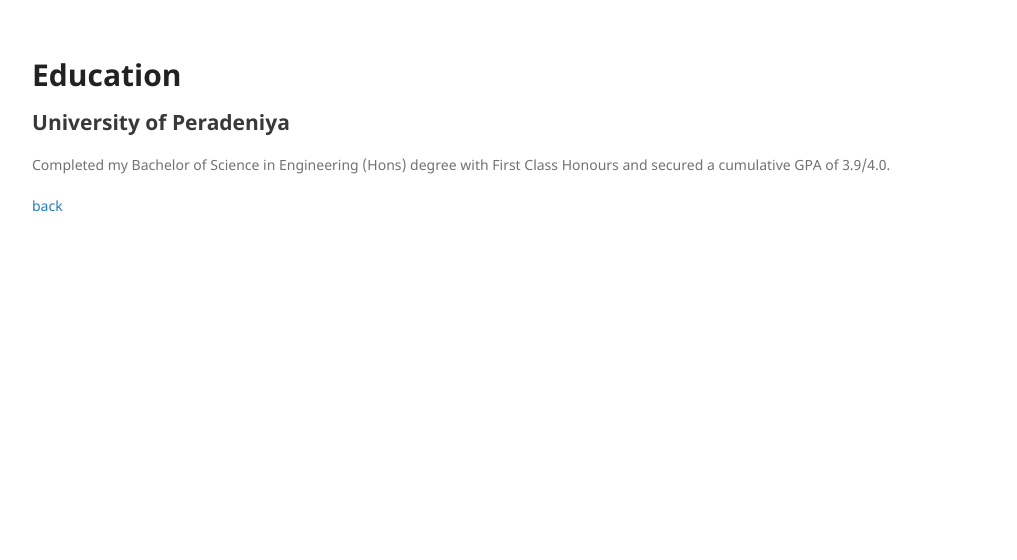
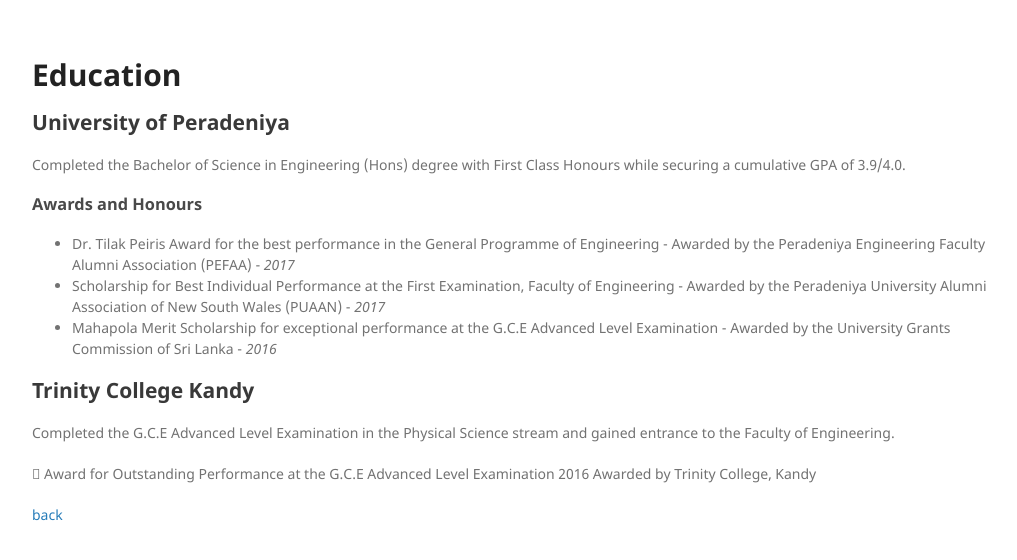
Before and after one commit to rajinthss/rajinthss.github.io, a Jekyll site: the page built from education.md, in a window 1280 px wide. Shown: the top 560 px of the page, without its empty margins (178-1195 px from the left). Built offline with Jekyll 4.4.1, drawn with Linux system fonts in a browser that asks for light colours; our own code applies the rules of GitHub Pages for plain Markdown files.

Commit message:
Update education.md

```diff
--- a/education.md
+++ b/education.md
@@ -6,7 +6,21 @@ layout: newpage
 
 ## University of Peradeniya
 
-Completed my Bachelor of Science in Engineering (Hons) degree with First Class Honours and secured a cumulative GPA of 3.9/4.0.
+Completed the Bachelor of Science in Engineering (Hons) degree with First Class Honours while securing a cumulative GPA of 3.9/4.0.
+
+### Awards and Honours
+
+*   Dr. Tilak Peiris Award for the best performance in the General Programme of Engineering - Awarded by the Peradeniya Engineering Faculty Alumni Association (PEFAA) - _2017_
+*   Scholarship for Best Individual Performance at the First Examination, Faculty of Engineering - Awarded by the Peradeniya University Alumni Association of New South Wales (PUAAN) - _2017_
+*   Mahapola Merit Scholarship for exceptional performance at the G.C.E Advanced Level Examination - Awarded by the University Grants Commission of Sri Lanka - _2016_
+
+## Trinity College Kandy
+
+Completed the G.C.E Advanced Level Examination in the Physical Science stream and gained entrance to the Faculty of Engineering.
+
+	Award for Outstanding Performance at the G.C.E Advanced Level Examination			            2016
+Awarded by Trinity College, Kandy
+
 
 
 [back](./)
```
